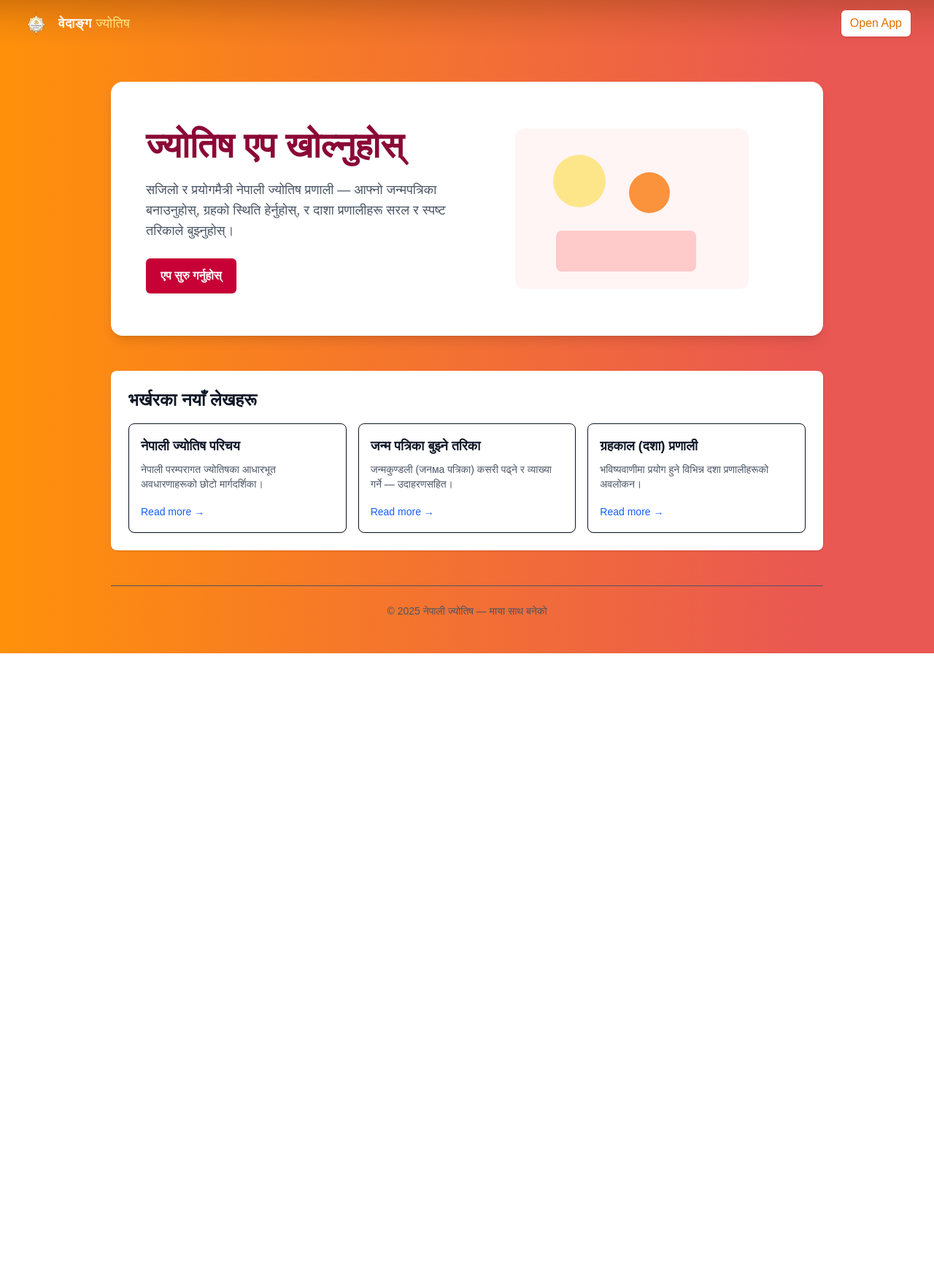
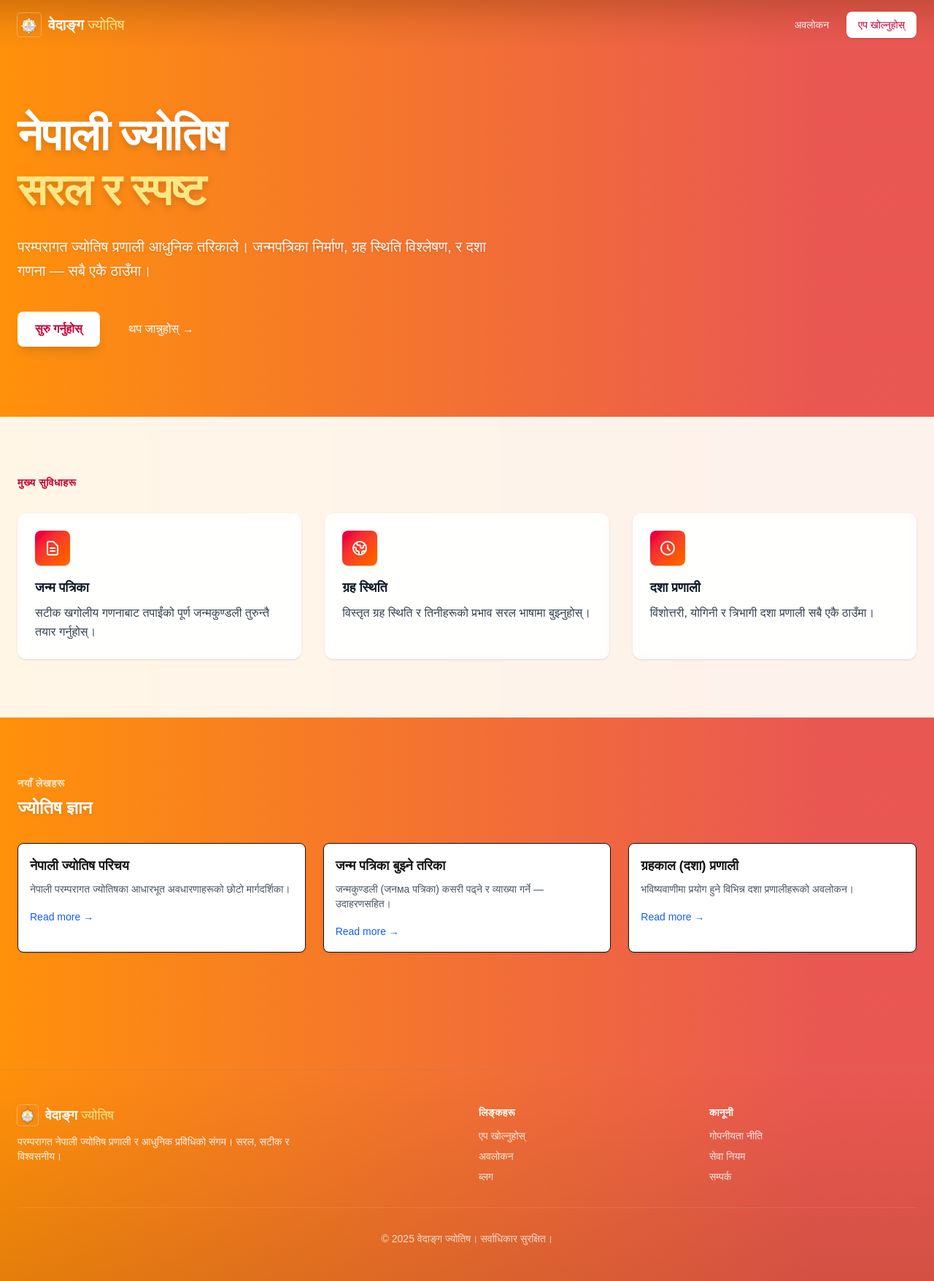
Before and after one commit to mhnpd-org/nepal-jyotish, a Next.js app: page / in a window 1280 px wide. Shown: the whole page at 73% size. Before the commit the page ends 895 px from the top, so only its background shows below. Built offline with nearby package versions, Linux system fonts and the light colour scheme.

Commit message:
refactor: enhance LandingPage layout and improve accessibility with updated header and footer

```diff
--- a/src/app/page.tsx
+++ b/src/app/page.tsx
@@ -24,73 +24,178 @@ export default function LandingPage() {
   ];
 
   return (
-    <main className="min-h-screen bg-vedanga-gradient text-gray-900">
-      {/* Top header matching app style */}
-          <header className="h-16 flex items-center gap-4 px-4 sm:px-5 md:px-8 bg-gradient-to-b from-amber-900/30 via-amber-900/10 to-transparent w-full">
-        <div className="flex items-center gap-3">
-          <Image src="/logo.svg" alt="Vedanga Logo" width={36} height={36} className="rounded-sm" />
-          <h1 className="text-white font-semibold text-lg tracking-wide select-none">
+    <main className="min-h-screen bg-vedanga-gradient">
+      {/* Minimal header */}
+      <header className="bg-gradient-to-b from-amber-900/30 via-amber-900/10 to-transparent">
+        <div className="max-w-7xl mx-auto px-6 py-4 flex items-center justify-between">
+          <Link href="/" className="flex items-center gap-2.5">
+            <Image
+              src="/logo.svg"
+              alt="Vedanga Logo"
+              width={32}
+              height={32}
+              className="rounded shadow-[0_0_0_1px_rgba(255,255,255,0.3)]"
+            />
+            <span className="text-xl font-semibold text-white">
               वेदाङ्ग <span className="text-amber-200 font-light">ज्योतिष</span>
-          </h1>
-        </div>
+            </span>
+          </Link>
 
-        <nav className="ml-auto flex items-center gap-4">
-          <Link href="/astro/janma" className="inline-block bg-white text-amber-600 px-3 py-1.5 rounded-md font-medium shadow-sm hover:bg-gray-100">
-            Open App
+          <nav className="flex items-center gap-6">
+            <Link
+              href="/astro/overview"
+              className="text-sm text-white/90 hover:text-white transition-colors"
+            >
+              अवलोकन
+            </Link>
+            <Link
+              href="/astro/janma"
+              className="px-4 py-2 bg-white text-rose-700 text-sm font-medium rounded-lg hover:bg-white/95 transition-colors shadow-sm"
+            >
+              एप खोल्नुहोस्
             </Link>
           </nav>
+        </div>
       </header>
 
-      <div className="max-w-5xl mx-auto px-6 py-12">
-        <section className="mb-12">
-          <div className="relative bg-white rounded-2xl shadow-lg overflow-hidden">
-            <div className="grid grid-cols-1 md:grid-cols-2 gap-6 items-center p-8 md:p-12">
-              <div>
-                <h2 className="text-4xl md:text-5xl font-extrabold leading-tight text-rose-900">
-                  ज्योतिष एप खोल्नुहोस्
-                </h2>
-                <p className="mt-4 text-lg text-gray-600 max-w-xl">
-                  सजिलो र प्रयोगमैत्री नेपाली ज्योतिष प्रणाली — आफ्नो जन्मपत्रिका बनाउनुहोस्, ग्रहको स्थिति हेर्नुहोस्, र दाशा प्रणालीहरू सरल र स्पष्ट तरिकाले बुझ्नुहोस्।
+      {/* Hero section */}
+      <section className="max-w-7xl mx-auto px-6 pt-20 pb-24">
+        <div className="max-w-3xl">
+          <h1 className="text-5xl md:text-6xl font-bold text-white leading-tight tracking-tight drop-shadow-lg">
+            नेपाली ज्योतिष<br />
+            <span className="text-amber-200">सरल र स्पष्ट</span>
+          </h1>
+          <p className="mt-6 text-xl text-white/95 leading-relaxed max-w-2xl drop-shadow">
+            परम्परागत ज्योतिष प्रणाली आधुनिक तरिकाले। जन्मपत्रिका निर्माण, ग्रह स्थिति विश्लेषण, र दशा गणना — सबै एकै ठाउँमा।
           </p>
-
-                <div className="mt-6">
+          <div className="mt-10 flex items-center gap-4">
             <Link
               href="/astro/janma"
-                    className="inline-block bg-rose-700 text-white px-5 py-3 rounded-md font-semibold shadow hover:bg-rose-600"
+              className="px-6 py-3 bg-white text-rose-700 font-semibold rounded-lg hover:bg-white/95 transition-colors shadow-lg"
             >
-                    एप सुरु गर्नुहोस्
+              सुरु गर्नुहोस्
+            </Link>
+            <Link
+              href="/astro/overview"
+              className="px-6 py-3 text-white font-medium hover:text-amber-200 transition-colors"
+            >
+              थप जान्नुहोस् →
             </Link>
           </div>
         </div>
+      </section>
 
-              <div className="flex items-center justify-center p-4">
-                {/* simple illustrative SVG */}
-                <svg width="320" height="220" viewBox="0 0 320 220" fill="none" xmlns="http://www.w3.org/2000/svg" aria-hidden>
-                  <rect x="0" y="0" width="320" height="220" rx="12" fill="#FFF5F5" />
-                  <g transform="translate(24,24)">
-                    <circle cx="64" cy="48" r="36" fill="#FDE68A" />
-                    <circle cx="160" cy="64" r="28" fill="#FB923C" />
-                    <rect x="32" y="116" width="192" height="56" rx="8" fill="#FECACA" />
-                  </g>
+      {/* Features section */}
+      <section className="bg-[rgba(255,255,250,0.92)] backdrop-blur">
+        <div className="max-w-7xl mx-auto px-6 py-20">
+          <h2 className="text-sm font-semibold text-rose-700 uppercase tracking-wider mb-8">
+            मुख्य सुविधाहरू
+          </h2>
+          <div className="grid grid-cols-1 md:grid-cols-3 gap-8">
+            <div className="bg-white/70 backdrop-blur rounded-xl p-6 shadow-sm hover:shadow-md transition-shadow">
+              <div className="w-12 h-12 bg-gradient-to-br from-rose-600 to-orange-500 rounded-lg flex items-center justify-center mb-4 shadow-sm">
+                <svg className="w-6 h-6 text-white" fill="none" viewBox="0 0 24 24" stroke="currentColor">
+                  <path strokeLinecap="round" strokeLinejoin="round" strokeWidth={2} d="M9 12h6m-6 4h6m2 5H7a2 2 0 01-2-2V5a2 2 0 012-2h5.586a1 1 0 01.707.293l5.414 5.414a1 1 0 01.293.707V19a2 2 0 01-2 2z" />
                 </svg>
+              </div>
+              <h3 className="text-lg font-semibold text-gray-900 mb-2">जन्म पत्रिका</h3>
+              <p className="text-gray-700 leading-relaxed">
+                सटीक खगोलीय गणनाबाट तपाईंको पूर्ण जन्मकुण्डली तुरुन्तै तयार गर्नुहोस्।
+              </p>
+            </div>
+
+            <div className="bg-white/70 backdrop-blur rounded-xl p-6 shadow-sm hover:shadow-md transition-shadow">
+              <div className="w-12 h-12 bg-gradient-to-br from-rose-600 to-orange-500 rounded-lg flex items-center justify-center mb-4 shadow-sm">
+                <svg className="w-6 h-6 text-white" fill="none" viewBox="0 0 24 24" stroke="currentColor">
+                  <path strokeLinecap="round" strokeLinejoin="round" strokeWidth={2} d="M3.055 11H5a2 2 0 012 2v1a2 2 0 002 2 2 2 0 012 2v2.945M8 3.935V5.5A2.5 2.5 0 0010.5 8h.5a2 2 0 012 2 2 2 0 104 0 2 2 0 012-2h1.064M15 20.488V18a2 2 0 012-2h3.064M21 12a9 9 0 11-18 0 9 9 0 0118 0z" />
+                </svg>
+              </div>
+              <h3 className="text-lg font-semibold text-gray-900 mb-2">ग्रह स्थिति</h3>
+              <p className="text-gray-700 leading-relaxed">
+                विस्तृत ग्रह स्थिति र तिनीहरूको प्रभाव सरल भाषामा बुझ्नुहोस्।
+              </p>
+            </div>
+
+            <div className="bg-white/70 backdrop-blur rounded-xl p-6 shadow-sm hover:shadow-md transition-shadow">
+              <div className="w-12 h-12 bg-gradient-to-br from-rose-600 to-orange-500 rounded-lg flex items-center justify-center mb-4 shadow-sm">
+                <svg className="w-6 h-6 text-white" fill="none" viewBox="0 0 24 24" stroke="currentColor">
+                  <path strokeLinecap="round" strokeLinejoin="round" strokeWidth={2} d="M12 8v4l3 3m6-3a9 9 0 11-18 0 9 9 0 0118 0z" />
+                </svg>
+              </div>
+              <h3 className="text-lg font-semibold text-gray-900 mb-2">दशा प्रणाली</h3>
+              <p className="text-gray-700 leading-relaxed">
+                विंशोत्तरी, योगिनी र त्रिभागी दशा प्रणाली सबै एकै ठाउँमा।
+              </p>
             </div>
           </div>
         </div>
       </section>
 
-        <section className="mb-12 bg-white rounded-lg p-6 shadow-sm">
-          <h3 className="text-2xl font-semibold mb-4">भर्खरका नयाँ लेखहरू</h3>
-          <div className="grid grid-cols-1 md:grid-cols-3 gap-4">
+      {/* Blog section */}
+      <section className="max-w-7xl mx-auto px-6 py-20">
+        <div className="flex items-end justify-between mb-8">
+          <div>
+            <h2 className="text-sm font-semibold text-white/80 uppercase tracking-wider mb-2">
+              नयाँ लेखहरू
+            </h2>
+            <p className="text-2xl font-bold text-white drop-shadow">ज्योतिष ज्ञान</p>
+          </div>
+        </div>
+        <div className="grid grid-cols-1 md:grid-cols-3 gap-6">
           {blogs.map((b) => (
             <BlogCard key={b.title} title={b.title} excerpt={b.excerpt} href={b.href} />
           ))}
         </div>
       </section>
 
-          <footer className="border-t pt-6 text-center text-sm text-gray-600">
-          <p>© {new Date().getFullYear()} नेपाली ज्योतिष — माया साथ बनेको</p>
+      {/* Footer */}
+      <footer className="bg-gradient-to-b from-transparent to-amber-900/20 border-t border-white/10 mt-20">
+        <div className="max-w-7xl mx-auto px-6 py-12">
+          <div className="grid grid-cols-1 md:grid-cols-4 gap-8 mb-8">
+            <div className="md:col-span-2">
+              <div className="flex items-center gap-2.5 mb-3">
+                <Image
+                  src="/logo.svg"
+                  alt="Vedanga Logo"
+                  width={28}
+                  height={28}
+                  className="rounded shadow-[0_0_0_1px_rgba(255,255,255,0.3)]"
+                />
+                <span className="text-lg font-semibold text-white">
+                  वेदाङ्ग <span className="text-amber-200 font-light">ज्योतिष</span>
+                </span>
+              </div>
+              <p className="text-sm text-white/90 max-w-sm">
+                परम्परागत नेपाली ज्योतिष प्रणाली र आधुनिक प्रविधिको संगम। सरल, सटीक र विश्वसनीय।
+              </p>
+            </div>
+
+            <div>
+              <h5 className="text-sm font-semibold text-white mb-3">लिङ्कहरू</h5>
+              <ul className="space-y-2 text-sm text-white/85">
+                <li><Link href="/astro/janma" className="hover:text-amber-200 transition-colors">एप खोल्नुहोस्</Link></li>
+                <li><Link href="/astro/overview" className="hover:text-amber-200 transition-colors">अवलोकन</Link></li>
+                <li><Link href="/blog" className="hover:text-amber-200 transition-colors">ब्लग</Link></li>
+              </ul>
+            </div>
+
+            <div>
+              <h5 className="text-sm font-semibold text-white mb-3">कानूनी</h5>
+              <ul className="space-y-2 text-sm text-white/85">
+                <li><Link href="/privacy" className="hover:text-amber-200 transition-colors">गोपनीयता नीति</Link></li>
+                <li><Link href="/terms" className="hover:text-amber-200 transition-colors">सेवा नियम</Link></li>
+                <li><Link href="/contact" className="hover:text-amber-200 transition-colors">सम्पर्क</Link></li>
+              </ul>
+            </div>
+          </div>
+
+          <div className="pt-8 border-t border-white/10">
+            <p className="text-sm text-white/75 text-center">
+              © {new Date().getFullYear()} वेदाङ्ग ज्योतिष। सर्वाधिकार सुरक्षित।
+            </p>
+          </div>
+        </div>
       </footer>
-      </div>
     </main>
   );
 }
```
Lines whose indentation alone changed are shown as unchanged.
